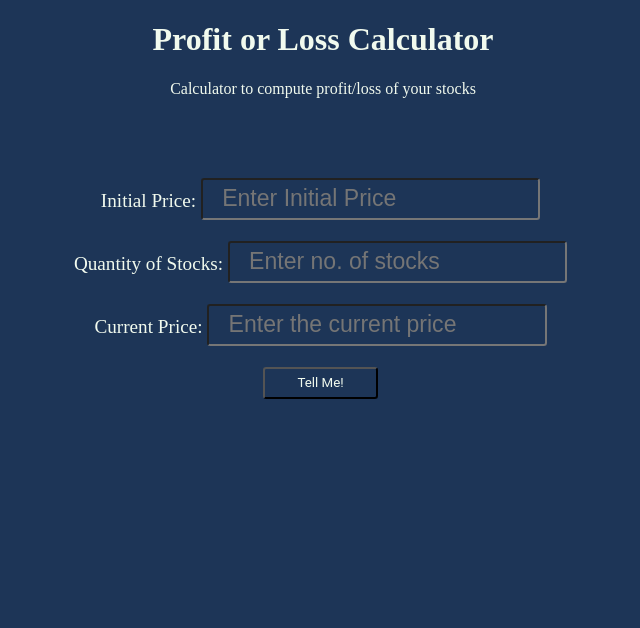
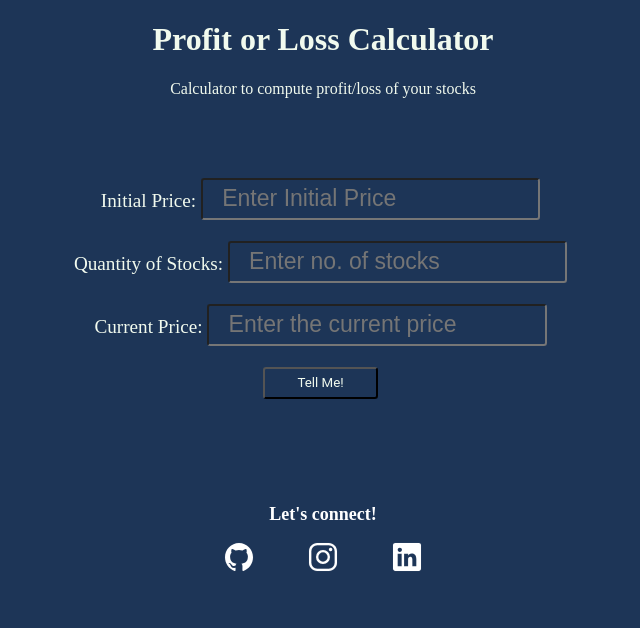
Before and after one commit to Snigdha17/profit-loss-calculator, a plain HTML site: page index.html in a window 1280 px wide. Shown: the whole page, without its empty margins (317-957 px from the left). Drawn offline with nearby package versions, Linux system fonts and the light colour scheme.

Commit message:
feat: Added validation and footer

```diff
--- a/index.html
+++ b/index.html
@@ -35,6 +35,41 @@
       <div id="output"></div>
     </article>
 
+    <footer class="footer">
+      <div class="footer-header">Let's connect!</div>
+      <ul class="social-links list-non-bullet">
+        <li class="list-item-inline">
+          <a class="link" href="https://github.com/Snigdha17" target="_blank"
+            ><ion-icon size="large" name="logo-github"></ion-icon
+          ></a>
+        </li>
+        <li class="list-item-inline">
+          <a
+            class="link"
+            href="https://www.instagram.com/bheemthehamster"
+            target="_blank"
+            ><ion-icon size="large" name="logo-instagram"></ion-icon
+          ></a>
+        </li>
+        <li class="list-item-inline">
+          <a
+            class="link"
+            href="https://www.linkedin.com/in/snigdhakamal/"
+            target="_blank"
+            ><ion-icon size="large" name="logo-linkedin"></ion-icon
+          ></a>
+        </li>
+      </ul>
+    </footer>
+    <script
+      type="module"
+      src="https://unpkg.com/ionicons@5.5.2/dist/ionicons/ionicons.esm.js"
+    ></script>
+    <script
+      nomodule
+      src="https://unpkg.com/ionicons@5.5.2/dist/ionicons/ionicons.js"
+    ></script>
+
     <script src="index.js"></script>
   </body>
 </html>
--- a/index.js
+++ b/index.js
@@ -42,10 +42,23 @@ function calculateProfitOrLoss() {
 
 function validateInput(initialPrice, quantity, currentPrice) {
   if (initialPrice && quantity && currentPrice) {
+    if (initialPrice < 0) {
+      setOutput("Initial Price should be positive", "MISSING");
+      return false;
+    }
+    if (quantity < 0) {
+      setOutput("Quantity should be positive", "MISSING");
+      return false;
+    }
+    if (currentPrice < 0) {
+      setOutput("Current price should be positive", "MISSING");
+      return false;
+    }
     return true;
+  } else {
+    setOutput("Please enter all the fields", "MISSING");
+    return false;
   }
-  setOutput("Please enter all the fields", "MISSING");
-  return false;
 }
 
 function calculateProfit(initialPrice, currentPrice, quantity) {
--- a/style.css
+++ b/style.css
@@ -52,3 +52,42 @@ input {
 article {
   margin-top: 5rem;
 }
+
+/**footers **/
+
+/** lists **/
+.list-non-bullet {
+  list-style: none;
+}
+
+.list-item-inline {
+  display: inline;
+  padding: 0rem 0.5rem;
+}
+
+.link {
+  box-sizing: border-box;
+  text-decoration: none;
+  padding: 0.5rem 1rem;
+}
+
+.footer {
+  background-color: transparent;
+  padding: 2rem 1rem;
+  text-align: center;
+  color: white;
+  border-top-right-radius: 1rem;
+}
+
+.footer .link {
+  color: white;
+}
+
+.footer .footer-header {
+  font-weight: bold;
+  font-size: large;
+}
+
+.footer ul {
+  padding-inline-start: 0px;
+}
```
Also changed, not shown: 1 other file.
